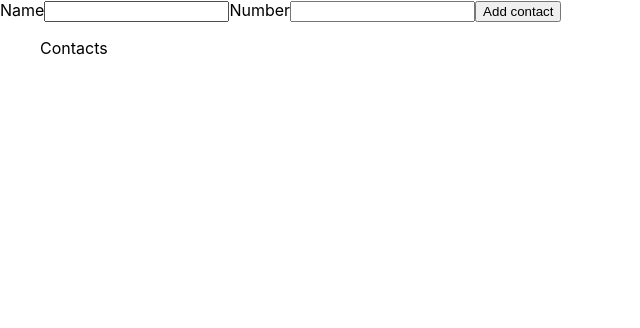
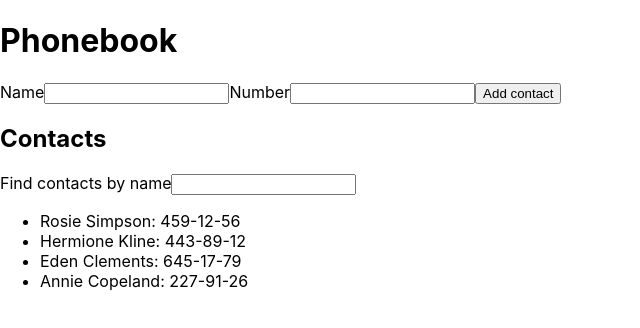
Before and after one commit to AlinaBielska/goit-react-hw-02-phonebook, a React (Create React App) app: page / in a window 1280 px wide. Shown: the top 328 px of the page, without its empty margins (0-640 px from the left). Built offline with nearby package versions, Linux system fonts and the light colour scheme.

Commit message:
dodałam pole do wyszukiwanie kontaktów (bez funkcjonalności)

```diff
--- a/package.json
+++ b/package.json
@@ -7,6 +7,7 @@
     "@testing-library/jest-dom": "^5.16.3",
     "@testing-library/react": "^12.1.4",
     "@testing-library/user-event": "^13.5.0",
+    "nanoid": "^4.0.2",
     "react": "^18.1.0",
     "react-dom": "^18.1.0",
     "react-scripts": "5.0.1",
--- a/src/components/App.jsx
+++ b/src/components/App.jsx
@@ -1,62 +1,89 @@
 import React, { Component } from "react";
+import { nanoid } from 'nanoid';
 
 
 export class App extends Component {
   state = {
-    contacts: [],
+    contacts: [
+      { id: 'id-1', name: 'Rosie Simpson', number: '459-12-56' },
+      { id: 'id-2', name: 'Hermione Kline', number: '443-89-12' },
+      { id: 'id-3', name: 'Eden Clements', number: '645-17-79' },
+      { id: 'id-4', name: 'Annie Copeland', number: '227-91-26' },
+    ],
+    filter: '',
     name: '',
     number: ''
   }
 
-  onInputChangeName = evt => {
-    this.setState({ name: evt.target.value });
+  onInputChange = (inputName) => (evt) => {
+    this.setState({
+      [inputName]: evt.target.value,
+    });
   }
-  onInputChangeNumber = evt => {
-    this.setState({ number: evt.target.value });
+  onInputChangeFilter = evt => {
+    this.setState({ filter: evt.target.value });
   }
   onSubmitContact = evt => {
     evt.preventDefault();
     const { name, number, contacts } = this.state;
-    this.setState({ contacts: [...contacts, { name, number }] });
+    this.setState({
+      contacts: [...contacts, { name, number }],
+      name: "",
+      number: "",
+    });
   }
 
   render() {
     const { contacts } = this.state;
     const { name } = this.state;
     const { number } = this.state;
-    const onInputChangeName = this.onInputChangeName;
-    const onInputChangeNumber = this.onInputChangeNumber;
+    const { filter } = this.state;
+    const idName = nanoid();
+    const idNumber = nanoid();
+    const idFilter = nanoid();
+    const onInputChange = this.onInputChange;
+    const onInputChangeFilter = this.onInputChangeFilter;
     const onSubmitContact = this.onSubmitContact;
 
     return (
       <div>
+        <h1>Phonebook</h1>
         <form onSubmit={onSubmitContact}>
-          <label>
-            Name
+          <label htmlFor={idName}>Name</label>
           <input
+            id={idName}
             type="text"
             name="name"
             value={name}
-              onChange={onInputChangeName}
+            onChange={onInputChange('name')}
             pattern="^[a-zA-Zа-яА-Я]+(([' -][a-zA-Zа-яА-Я ])?[a-zA-Zа-яА-Я]*)*$"
             title="Name may contain only letters, apostrophe, dash and spaces. For example Adrian, Jacob Mercer, Charles de Batz de Castelmore d'Artagnan"
-              required />
-          </label>
-          <label>
-            Number
+            required
+          />
+          <label htmlFor={idNumber}>Number</label>
           <input
+            id={idNumber}
             type="tel"
             name="number"
             value={number}
-              onChange={onInputChangeNumber}
+            onChange={onInputChange('number')}
             pattern="\+?\d{1,4}?[-.\s]?\(?\d{1,3}?\)?[-.\s]?\d{1,4}[-.\s]?\d{1,4}[-.\s]?\d{1,9}"
             title="Phone number must be digits and can contain spaces, dashes, parentheses and can start with +"
             required
           />
-          </label>
           <button type="submit">Add contact</button>
         </form>
-        <ul>Contacts
+        <h2>Contacts</h2>
+        <label htmlFor={idFilter}>Find contacts by name</label>
+        <input
+          id={idFilter}
+          type="text"
+          name="find"
+          value={filter}
+          onChange={onInputChangeFilter}
+          title="Find contacts by name"
+        />
+        <ul>
           {contacts.map(contact => {
             return (
               <li>{contact.name}: {contact.number}</li>
```
Also changed, not shown: 1 other file (tests, documents, lock files or other folders). Lines whose indentation alone changed are shown as unchanged.
